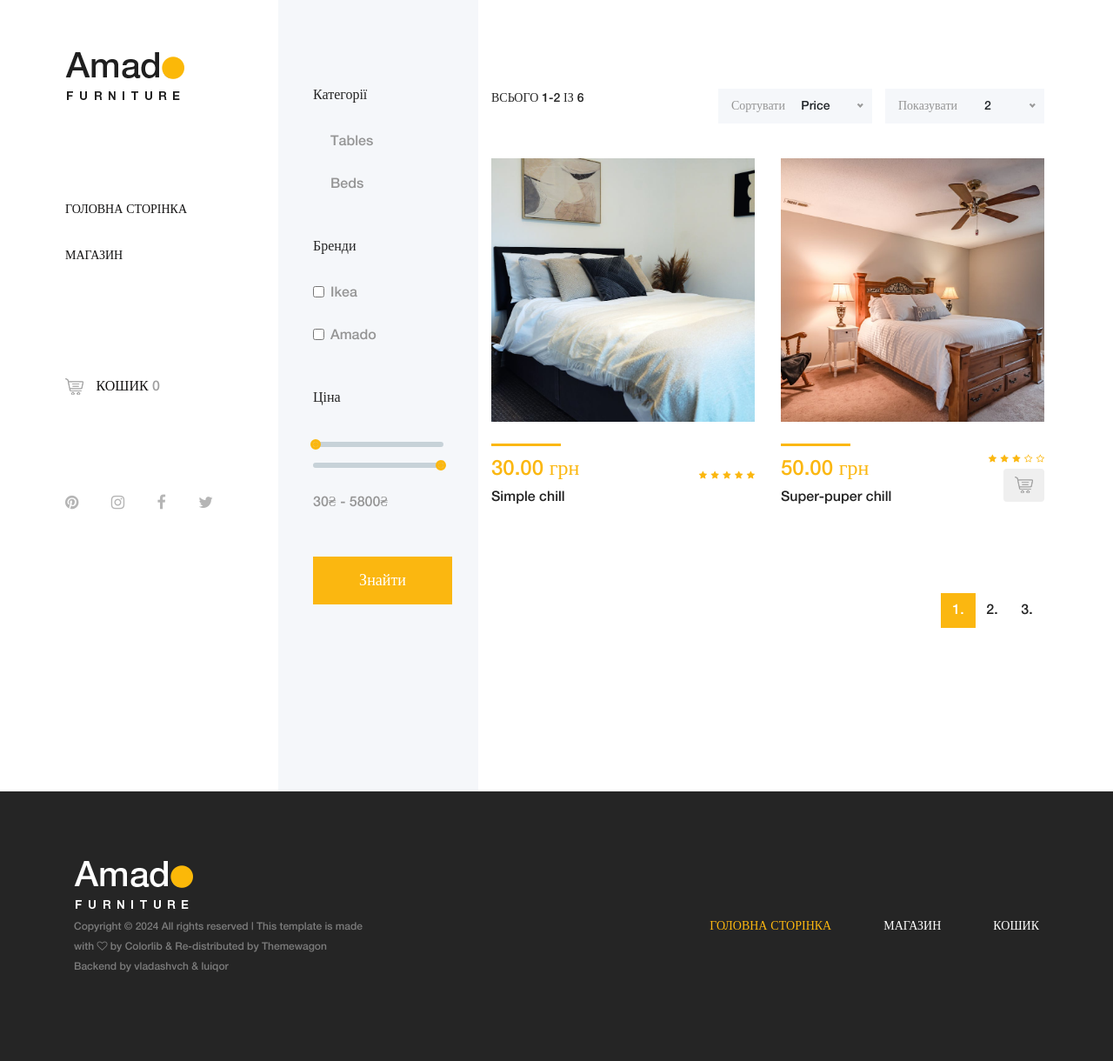
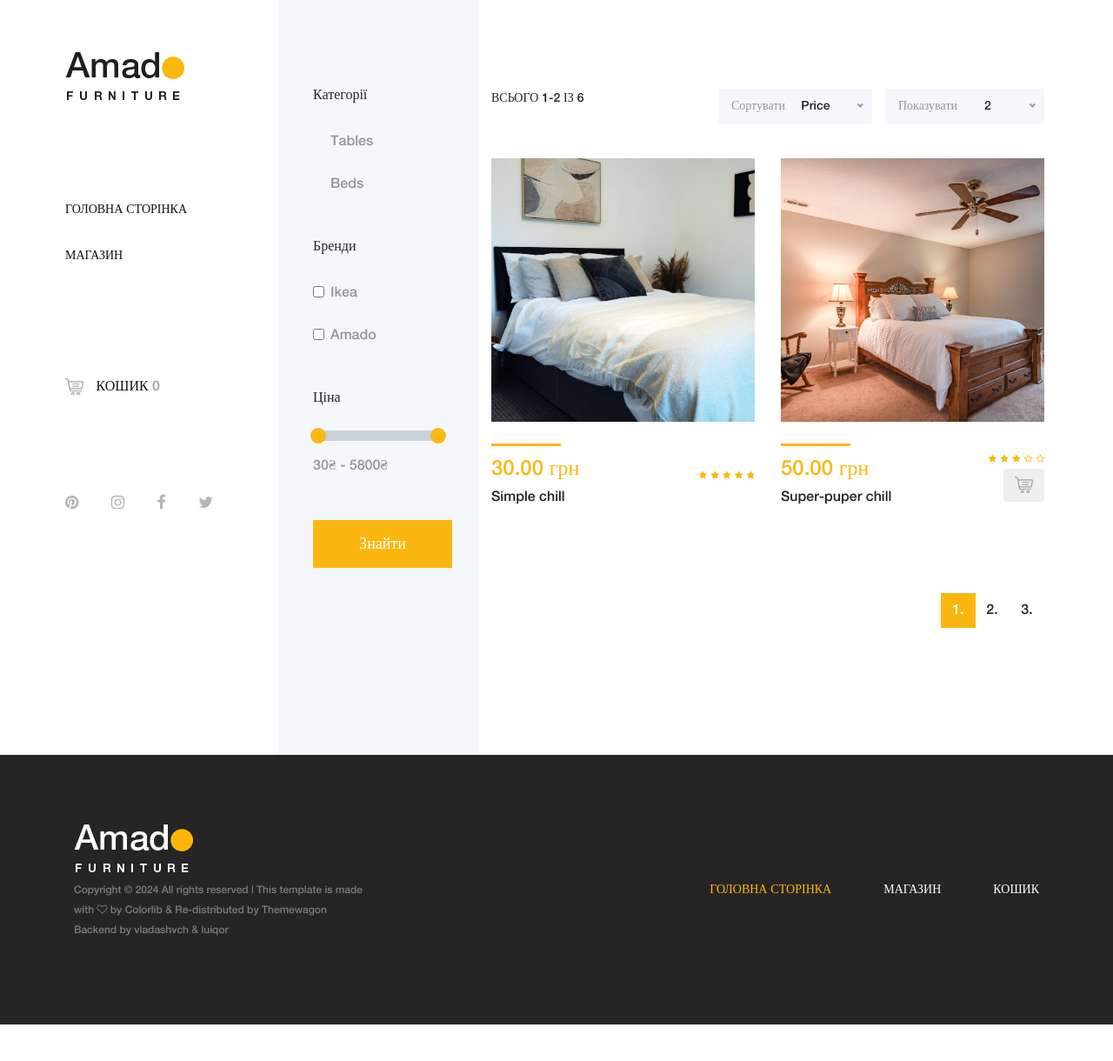
Before and after one commit to luiqor/amado_ecommerce, a Django app: page /shop/ in a window 1280 px wide. Shown: the whole page at 87% size. After the commit the page ends 1178 px from the top, so only its background shows below. Run offline with Django 5.2, Linux system fonts and the light colour scheme; data comes from the database, SQL or seed files in the repository; some libraries are stand-ins or nearby versions.

Commit message:
shop page slider hotfix

```diff
--- a/static/style.css
+++ b/static/style.css
@@ -37,7 +37,7 @@
       display: none;
     }
 
-.form-check-input:checked + .form-check-label {
+    .form-check-input:checked+.form-check-label {
       transition: 500ms;
       color: #fbb710;
     }
@@ -65,19 +65,48 @@ input[type="range"] {
       background: transparent;
       width: 100%;
     }
+
     input[type="range"]::-webkit-slider-runnable-track {
       background-color: #c7d2d8;
       border-radius: 15px;
     }
+
     input[type="range"]::-webkit-slider-thumb {
       appearance: none;
       background-color: #fbb710;
       border-radius: 15px;
-  height: 6px;
-  width: 6px;
+      height: 12px;
+      width: 12px;
       outline: 3px solid #fbb710;
+      pointer-events: auto;
     }
 
     input[type="range"]:focus::-webkit-slider-thumb {
       outline: 6px solid #fbb710;
     }
+
+    .slider-container {
+      width: 100%;
+      height: 6px;
+      position: relative;
+
+      border-radius: 5px;
+    }
+
+    .slider-container .slider-price {
+      height: 100%;
+      position: absolute;
+      border-radius: 5px;
+    }
+
+    .range-input input {
+      position: absolute;
+      width: 100%;
+      background: none;
+      pointer-events: none;
+      cursor: pointer;
+    }
+
+    #max_price::-webkit-slider-runnable-track {
+      background-color: rgba(0, 0, 0, 0);
+    }
--- a/templates/shop/price.html
+++ b/templates/shop/price.html
@@ -4,14 +4,16 @@
     <h6 class="widget-title mb-30">Ціна</h6>
 
     <div class="widget-desc">
-        <div class="slider-range">
-            <input type="range" min="{{ smallest_price }}" max="{{ biggest_price }}" value="{{ min_price }}" class="slider slider-price" id="min_price">
-            <input type="range" min="{{ smallest_price }}" max="{{ biggest_price }}" value="{{ max_price }}" class="slider slider-price" id="max_price">
+        <div class="slider-container range-input">
+            <input type="range" min="{{ smallest_price }}" max="{{ biggest_price }}" value="{{ min_price }}" class="slider slider-price min-range" id="min_price">
+            <input type="range" min="{{ smallest_price }}" max="{{ biggest_price }}" value="{{ max_price }}" class="slider slider-price max-range" id="max_price">
+
             <!-- Hidden inputs for min and max price -->
             <input type="hidden" id="min_price_input" name="min_price" value="{{ min_price }}">
             <input type="hidden" id="max_price_input" name="max_price" value="{{ max_price }}">
-            <div class="range-price" id="range_price">{{ min_price }}₴ - {{ max_price }}₴</div>
         </div>
+        <div class="range-price" id="range_price">{{ min_price }}₴ - {{ max_price }}₴</div>
     </div>
+
 </div>
 <script src="{% static 'js/price-slider.js' %}"></script>
```
Lines whose indentation alone changed are shown as unchanged.
